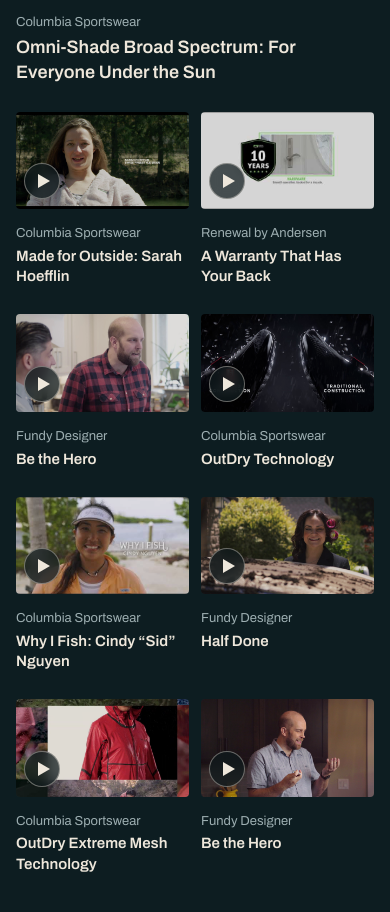
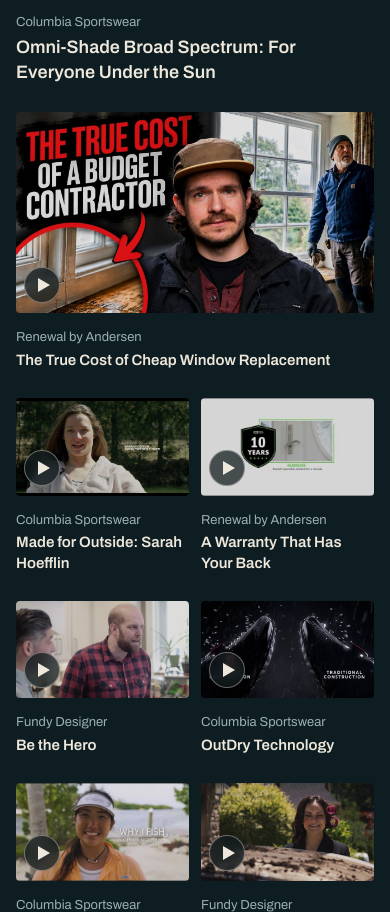
Before and after one commit to yodsukar/yodsukar-website, a plain HTML site: page index.html in a window 390 px wide. Shown: the part 1917-2829 px from the top of the page. Drawn offline with Linux system fonts and the light colour scheme.

Commit message:
Add The True Cost of Cheap Window Replacement to selected work
Co-Authored-By: Claude Opus 5.5 <noreply@anthropic.com>
Claude-Session: https://claude.ai/code/session_01MQT4ArQWPkVW1uUcewLf3S

```diff
--- a/index.html
+++ b/index.html
@@ -119,6 +119,11 @@
         <a class="card feature" href="https://youtu.be/dw-rneR-e0I" data-video="dw-rneR-e0I">
           <span class="thumb"><img src="assets/thumbs/dw-rneR-e0I.jpg" alt="" width="1280" height="720" loading="lazy"><span class="play" aria-hidden="true"></span></span>
           <span class="meta"><span class="client">Columbia Sportswear</span><span class="title">Omni-Shade Broad Spectrum: For Everyone Under the Sun</span></span>
+        </a>
+
+        <a class="card wide" href="https://youtu.be/WAX1NUPJioQ" data-video="WAX1NUPJioQ">
+          <span class="thumb"><img src="assets/thumbs/WAX1NUPJioQ.jpg" alt="" width="1280" height="720" loading="lazy"><span class="play" aria-hidden="true"></span></span>
+          <span class="meta"><span class="client">Renewal by Andersen</span><span class="title">The True Cost of Cheap Window Replacement</span></span>
         </a>
 
         <a class="card" href="https://youtu.be/8mKAf8Q-W-8" data-video="8mKAf8Q-W-8">
--- a/styles.css
+++ b/styles.css
@@ -526,7 +526,7 @@ h1 {
 }
 
 .card {
-  grid-column: span 3;
+  grid-column: span 4;
   display: flex;
   flex-direction: column;
   gap: 14px;
@@ -889,7 +889,8 @@ h1 {
   .lede { max-width: 52ch; }
   .work-grid { grid-template-columns: repeat(2, minmax(0, 1fr)); }
   .card { grid-column: span 1; }
-  .card.feature { grid-column: span 2; }
+  .card.feature,
+  .card.wide { grid-column: span 2; }
   .shorts { grid-template-columns: 1fr; }
   .brands-grid { grid-template-columns: repeat(4, minmax(0, 1fr)); }
   .about-grid { gap: 40px; }
```
Also changed, not shown: assets/thumbs/WAX1NUPJioQ.jpg (added).
